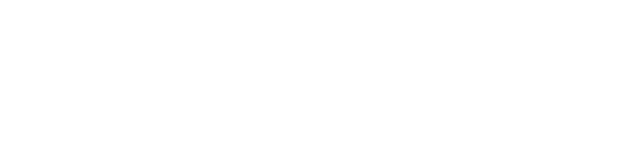
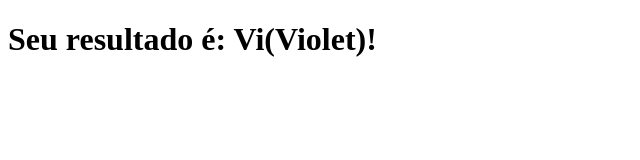
Before and after one commit to Shyinxx/Projeto_Quiz, a plain HTML site: page violet.html in a window 1280 px wide. Shown: the whole page, without its empty margins (0-640 px from the left). Drawn offline with Linux system fonts and the light colour scheme.

Commit message:
Página Vi

```diff
--- a/violet.html
+++ b/violet.html
@@ -4,6 +4,6 @@
     <title>Resultado Final</title>
 </head>
 <body>
-
+    <h1>Seu resultado é: Vi(Violet)!</h1>
 </body>
 </html>
```
